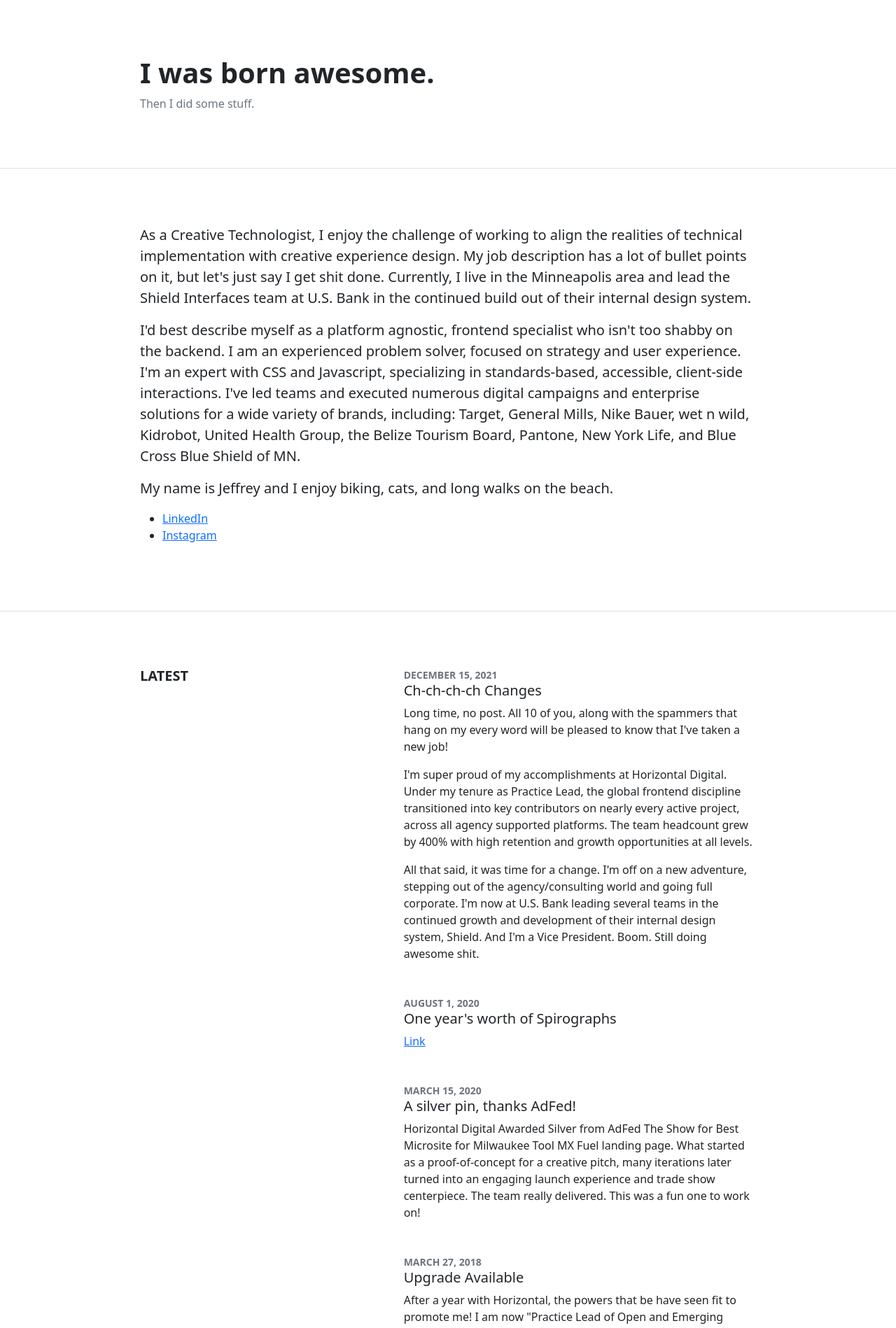
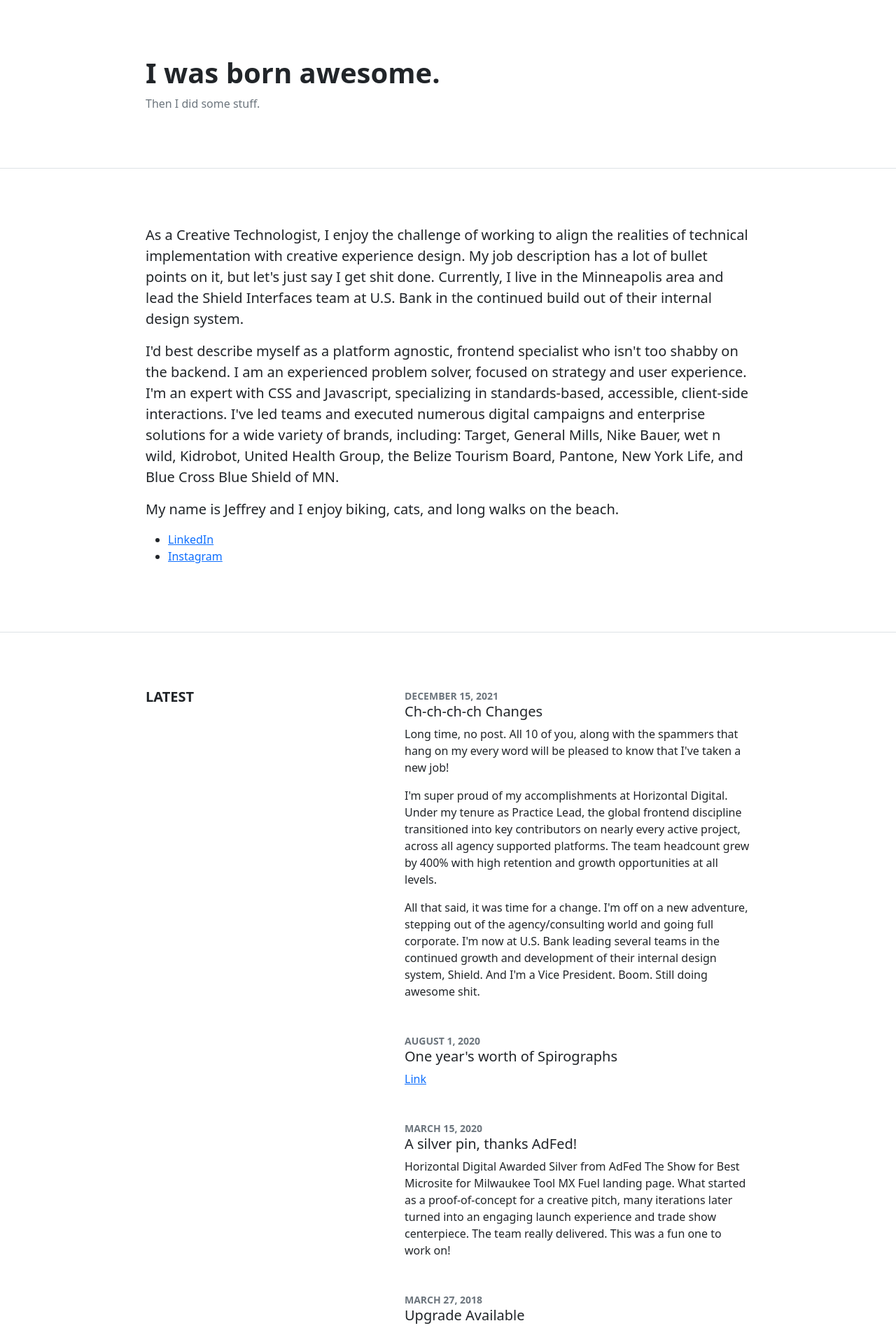
Before and after one commit to jeffreyisham/jeffreyisham.github.io, a Jekyll site: the page built from index.html, in a window 1280 px wide. Shown: the top 1898 px of the page at 70% size. Built offline with Jekyll 4.4.1, drawn with Linux system fonts in a browser that asks for light colours.

Commit message:
Update home.html

```diff
--- a/_layouts/home.html
+++ b/_layouts/home.html
@@ -9,10 +9,10 @@
   </head>
 
   <style>
-    .container { padding: 4rem 2.5rem; }
+    .container { padding: 4rem 2rem; }
     @media (min-width: 768px) {
       .container {
-        padding: 5rem 2.5rem;
+        padding: 5rem 3rem;
       }
     }
     @media (min-width: 992px) {
```
